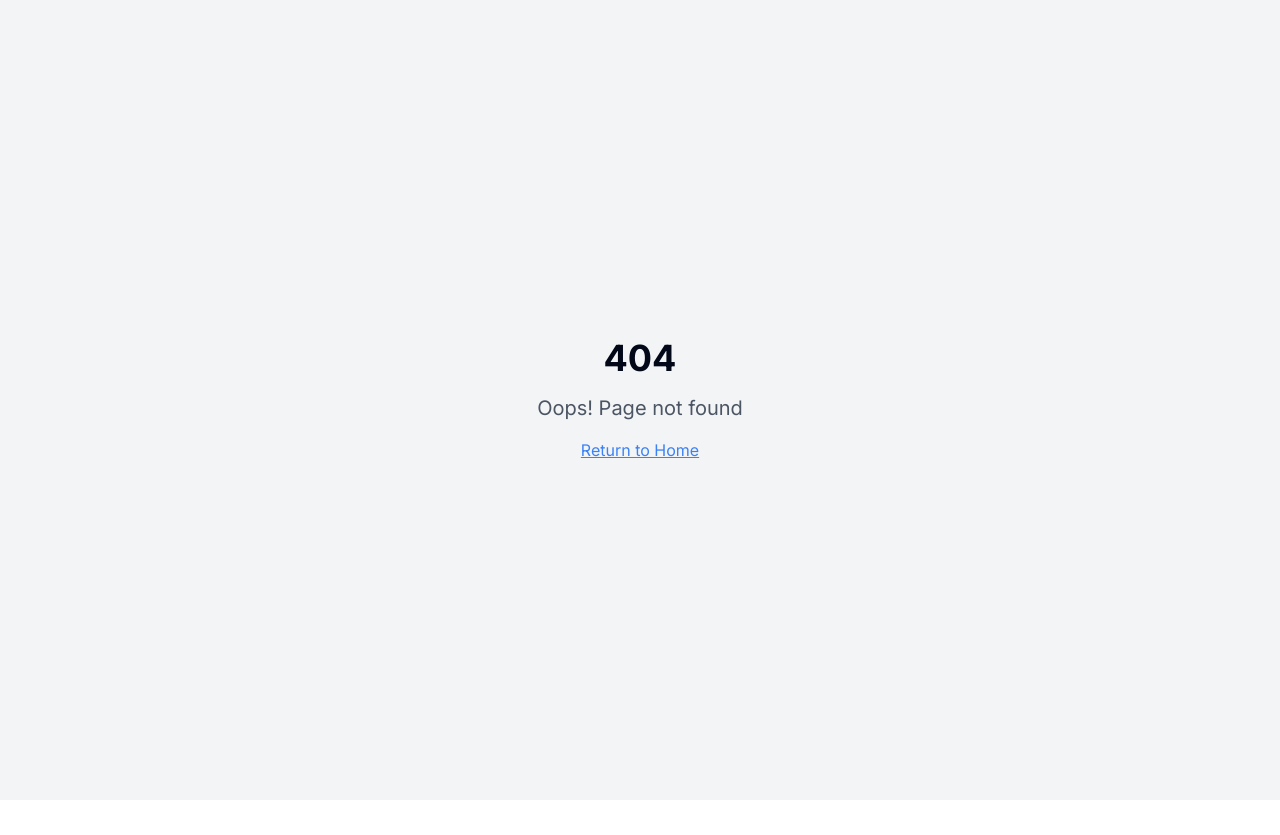
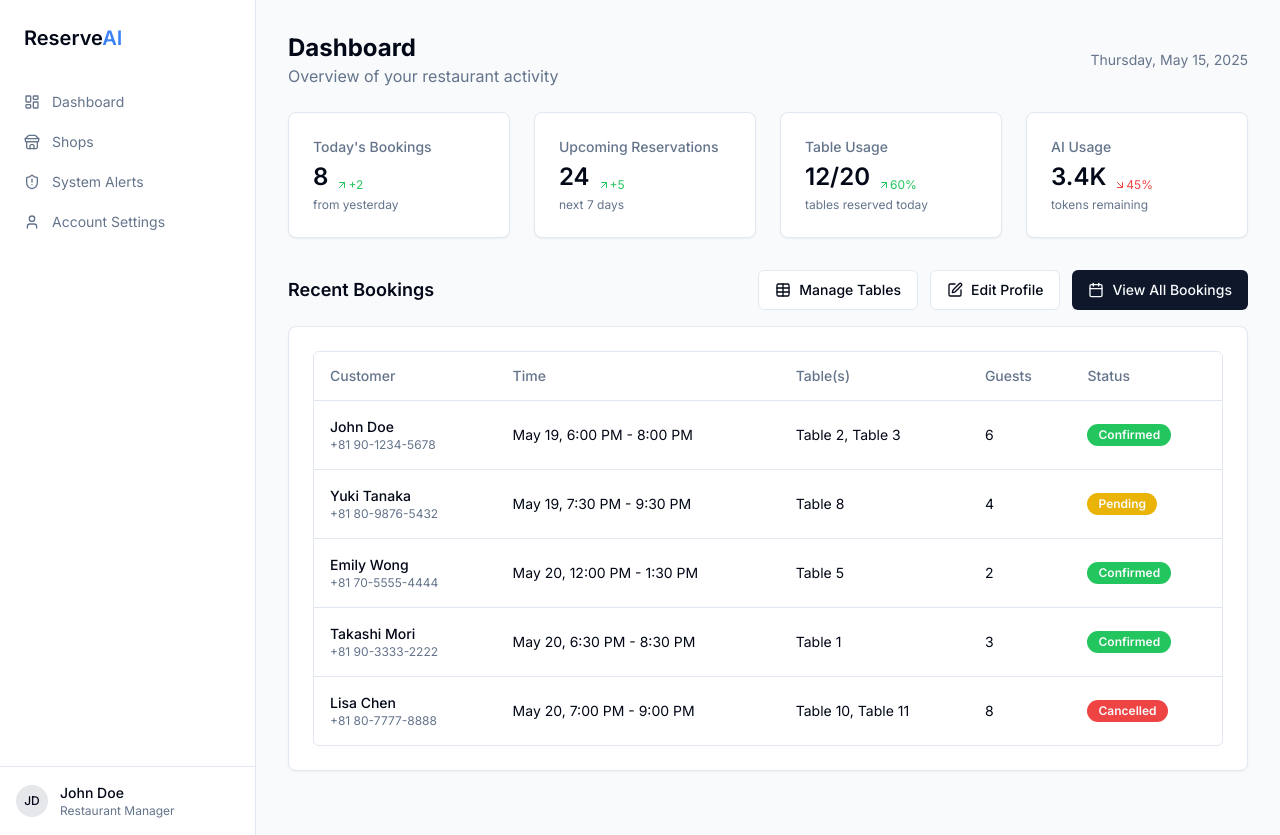
Before and after one commit to irfanramadhan1999/admin-ai-reservation-system, a React (Vite) app: page /shop-admin in a window 1280 px wide. Before the commit this address had no page. Before the commit the page ends 800 px from the top, so only its background shows below. Built offline with nearby package versions, Linux system fonts and the light colour scheme.

Commit message:
Refactor: Ensure URL consistency
Update routes and sidebar navigation to maintain consistent URL structure for Admin and Shop Owner dashboards.

```diff
--- a/src/App.tsx
+++ b/src/App.tsx
@@ -26,7 +26,7 @@ const App = () => (
         <Routes>
           <Route path="/login" element={<Login />} />
 
-          {/* Admin Routes - New structure with /admin prefix */}
+          {/* Admin Routes */}
           <Route path="/admin" element={<Dashboard />} />
           <Route path="/admin/shops" element={<Shops />} />
           <Route path="/admin/shops/create" element={<CreateShop />} />
@@ -36,16 +36,16 @@ const App = () => (
           <Route path="/admin/account-settings" element={<AccountSettings />} />
           <Route path="/admin/system-alerts" element={<SystemAlerts />} />
 
-          {/* Shop Owner Routes */}
-          <Route path="/shop-owner" element={<ShopOwnerDashboard />} />
-          <Route path="/shop-owner/bookings" element={<Bookings />} />
-          <Route path="/shop-owner/tables" element={<NotFound />} /> {/* Placeholder for Tables management */}
-          <Route path="/shop-owner/profile" element={<AccountSettings />} /> {/* Reusing AccountSettings for now */}
+          {/* Shop Owner Routes - Updated to use /shop-admin instead of /shop-owner */}
+          <Route path="/shop-admin" element={<ShopOwnerDashboard />} />
+          <Route path="/shop-admin/bookings" element={<Bookings />} />
+          <Route path="/shop-admin/tables" element={<NotFound />} />
+          <Route path="/shop-admin/profile" element={<AccountSettings />} />
 
           {/* Root redirects to admin dashboard */}
           <Route path="/" element={<Navigate to="/admin" replace />} />
 
-          {/* ADD ALL CUSTOM ROUTES ABOVE THE CATCH-ALL "*" ROUTE */}
+          {/* Catch-all route */}
           <Route path="*" element={<NotFound />} />
         </Routes>
       </BrowserRouter>
--- a/src/components/sidebar/sidebar-nav.tsx
+++ b/src/components/sidebar/sidebar-nav.tsx
@@ -1,3 +1,4 @@
+
 import React from 'react';
 import { cn } from '@/lib/utils';
 import { Store, LayoutDashboard, User, ShieldAlert, Calendar, Table, Edit } from 'lucide-react';
@@ -5,13 +6,13 @@ import { Link, useLocation } from 'react-router-dom';
 
 interface SidebarNavProps {
   className?: string;
-  userRole?: 'admin' | 'shop-owner';
+  userRole?: 'admin' | 'shop-admin';
 }
 
 export function SidebarNav({ className, userRole = 'admin' }: SidebarNavProps) {
   const location = useLocation();
 
-  // Admin navigation items with updated paths
+  // Admin navigation items
   const adminNavItems = [
     {
       title: "Dashboard",
@@ -41,31 +42,31 @@ export function SidebarNav({ className, userRole = 'admin' }: SidebarNavProps) {
     }
   ];
 
-  // Shop owner navigation items (unchanged)
+  // Shop owner navigation items - Updated URLs from /shop-owner to /shop-admin
   const shopOwnerNavItems = [
     {
       title: "Dashboard",
       icon: LayoutDashboard,
-      href: "/shop-owner",
-      isActive: location.pathname === "/shop-owner"
+      href: "/shop-admin",
+      isActive: location.pathname === "/shop-admin"
     },
     {
       title: "Bookings",
       icon: Calendar,
-      href: "/shop-owner/bookings",
-      isActive: location.pathname === "/shop-owner/bookings"
+      href: "/shop-admin/bookings",
+      isActive: location.pathname === "/shop-admin/bookings"
     },
     {
       title: "Tables",
       icon: Table,
-      href: "/shop-owner/tables",
-      isActive: location.pathname === "/shop-owner/tables"
+      href: "/shop-admin/tables",
+      isActive: location.pathname === "/shop-admin/tables"
     },
     {
       title: "Profile",
       icon: Edit,
-      href: "/shop-owner/profile",
-      isActive: location.pathname === "/shop-owner/profile"
+      href: "/shop-admin/profile",
+      isActive: location.pathname === "/shop-admin/profile"
     }
   ];
 
```
